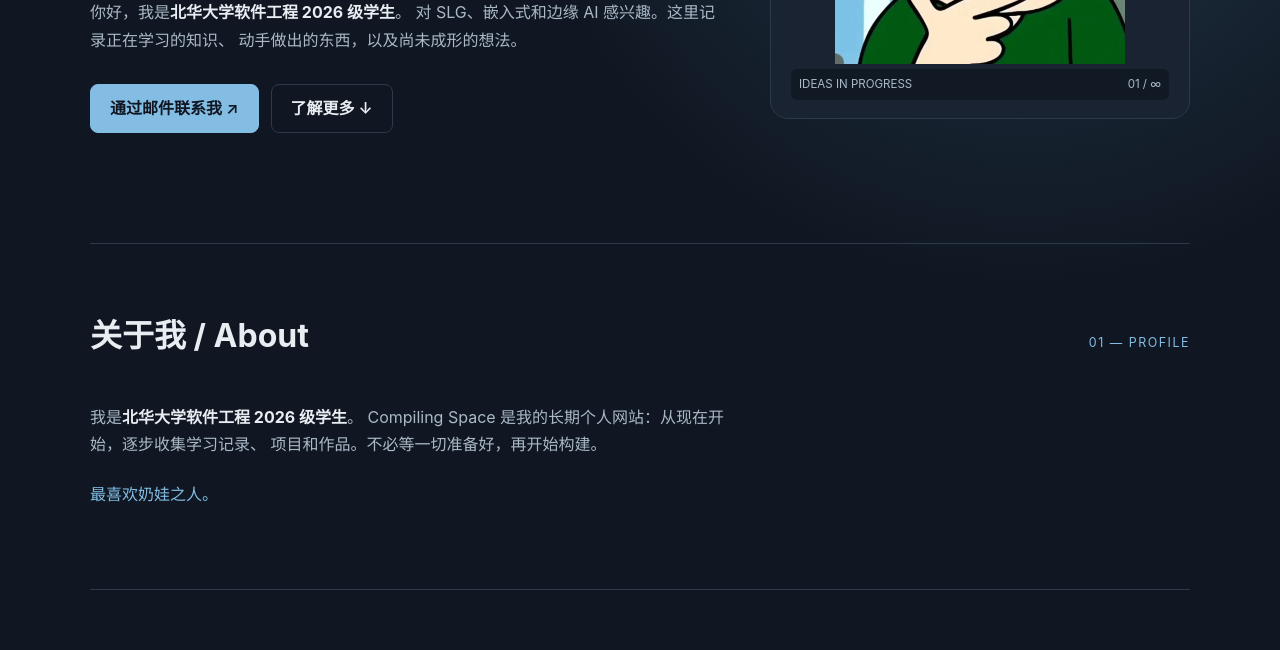
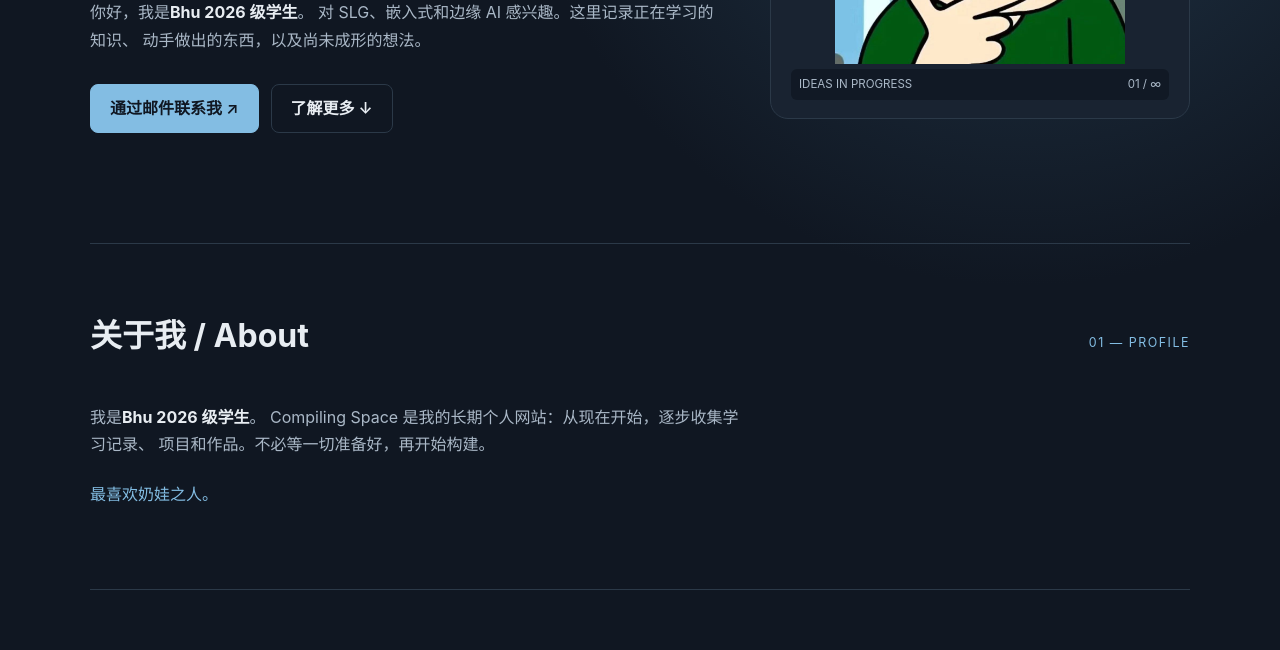
Before and after one commit to Daming996gt/compiling-space, a plain HTML site: page zh/index.html in a window 1280 px wide. Shown: the part 450-1100 px from the top of the page. Drawn offline with Linux system fonts and the light colour scheme.

Commit message:
Update index.html

```diff
--- a/zh/index.html
+++ b/zh/index.html
@@ -3,7 +3,7 @@
   <head>
     <meta charset="UTF-8" />
     <meta name="viewport" content="width=device-width, initial-scale=1.0" />
-    <meta name="description" content="Compiling Space：北华大学软件工程学生的个人空间，关注 SLG、嵌入式与边缘 AI。" />
+    <meta name="description" content="Compiling Space：Daming的个人博客,软件工程专业，目前关注 SLG、嵌入式与边缘 AI。" />
     <meta name="theme-color" content="#101722" />
     <title>Compiling Space — 个人空间</title>
     <link rel="stylesheet" href="../styles.css?v=6" />
@@ -41,7 +41,7 @@
           </div>
           <h1>Compiling<br /><span>Space.</span></h1>
           <p class="hero-description">
-            你好，我是<strong>北华大学软件工程 2026 级学生</strong>。
+            你好，我是<strong>Bhu 2026 级学生</strong>。
             对 SLG、嵌入式和边缘 AI 感兴趣。这里记录正在学习的知识、
             动手做出的东西，以及尚未成形的想法。
           </p>
@@ -67,7 +67,7 @@
           <span class="section-index">01 — PROFILE</span>
         </div>
         <p class="about-copy">
-          我是<strong>北华大学软件工程 2026 级学生</strong>。
+          我是<strong>Bhu 2026 级学生</strong>。
           Compiling Space 是我的长期个人网站：从现在开始，逐步收集学习记录、
           项目和作品。不必等一切准备好，再开始构建。
         </p>
```
